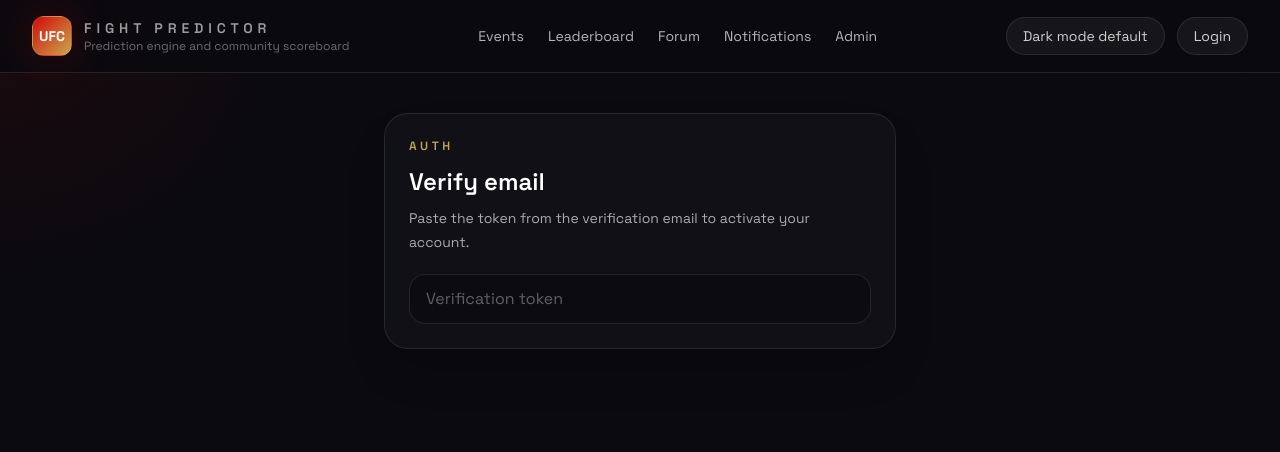
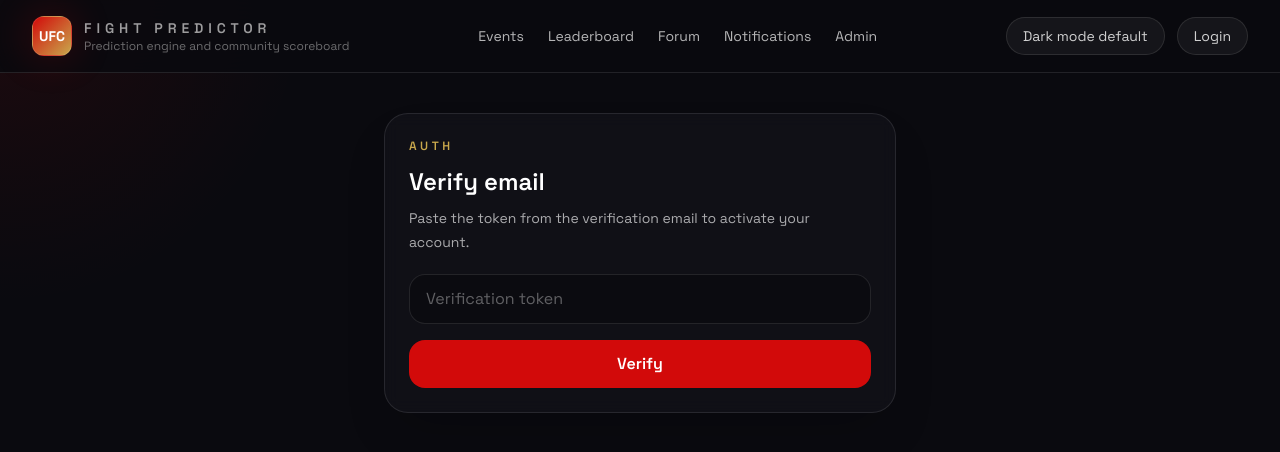
Before and after one commit to Vali-Hameed/UFC-Fight-Predictor-Website, a Next.js app in the folder frontend/: page /verify-email in a window 1280 px wide. Shown: the top 452 px of the page. Built offline with nearby package versions, Linux system fonts and the light colour scheme; no server answers.

Commit message:
feat: implement login and email verification pages and add Docker development environment configuration

```diff
--- a/frontend/app/(auth)/login/page.tsx
+++ b/frontend/app/(auth)/login/page.tsx
@@ -38,6 +38,13 @@ export default function LoginPage() {
           <input name="password" className="w-full rounded-2xl border border-white/10 bg-bg/70 px-4 py-3 text-white outline-none placeholder:text-white/35" placeholder="Password" type="password" />
           {message ? <p className="text-sm text-red-300">{message}</p> : null}
           <button disabled={loading} className="w-full rounded-2xl bg-accent px-4 py-3 font-semibold text-white disabled:opacity-60">{loading ? "Signing in..." : "Login"}</button>
+
+          <div className="mt-4 text-center text-sm text-white/70">
+            Don't have an account?{" "}
+            <a href="/register" className="text-accent hover:underline">
+              Sign up
+            </a>
+          </div>
         </form>
       </SectionCard>
     </div>
--- a/frontend/app/(auth)/verify-email/page.tsx
+++ b/frontend/app/(auth)/verify-email/page.tsx
@@ -1,10 +1,47 @@
+"use client";
+
+import { FormEvent, useState } from "react";
+import { useRouter } from "next/navigation";
 import { SectionCard } from "@/components/section-card";
+import { apiFetch } from "@/lib/api";
 
 export default function VerifyEmailPage() {
+  const router = useRouter();
+  const [message, setMessage] = useState<string | null>(null);
+  const [success, setSuccess] = useState(false);
+  const [loading, setLoading] = useState(false);
+
+  const handleSubmit = async (event: FormEvent<HTMLFormElement>) => {
+    event.preventDefault();
+    const formData = new FormData(event.currentTarget);
+    const token = String(formData.get("token") ?? "");
+
+    setLoading(true);
+    setMessage(null);
+    try {
+      await apiFetch<string>(`/api/v1/registration/confirm?token=${token}`, {
+        method: "GET"
+      });
+      setSuccess(true);
+      setMessage("Email verified successfully! You can now log in.");
+      setTimeout(() => {
+        router.push("/login");
+      }, 3000);
+    } catch {
+      setMessage("Verification failed. Please check your token and try again.");
+    } finally {
+      setLoading(false);
+    }
+  };
+
   return (
     <div className="mx-auto max-w-xl px-4 py-10 sm:px-6 lg:px-8">
       <SectionCard eyebrow="Auth" title="Verify email" description="Paste the token from the verification email to activate your account.">
-        <input className="w-full rounded-2xl border border-white/10 bg-bg/70 px-4 py-3 text-white outline-none placeholder:text-white/35" placeholder="Verification token" />
+        <form className="space-y-4" onSubmit={handleSubmit}>
+          <input name="token" className="w-full rounded-2xl border border-white/10 bg-bg/70 px-4 py-3 text-white outline-none placeholder:text-white/35" placeholder="Verification token" />
+          {message ? <p className={`text-sm ${success ? "text-green-400" : "text-red-300"}`}>{message}</p> : null}
+          <button disabled={loading || success} className="w-full rounded-2xl bg-accent px-4 py-3 font-semibold text-white disabled:opacity-60">{loading ? "Verifying..." : "Verify"}</button>
+        </form>
       </SectionCard>
     </div>
   );
```
Also changed, not shown: 1 other file (tests, documents, lock files or other folders).
